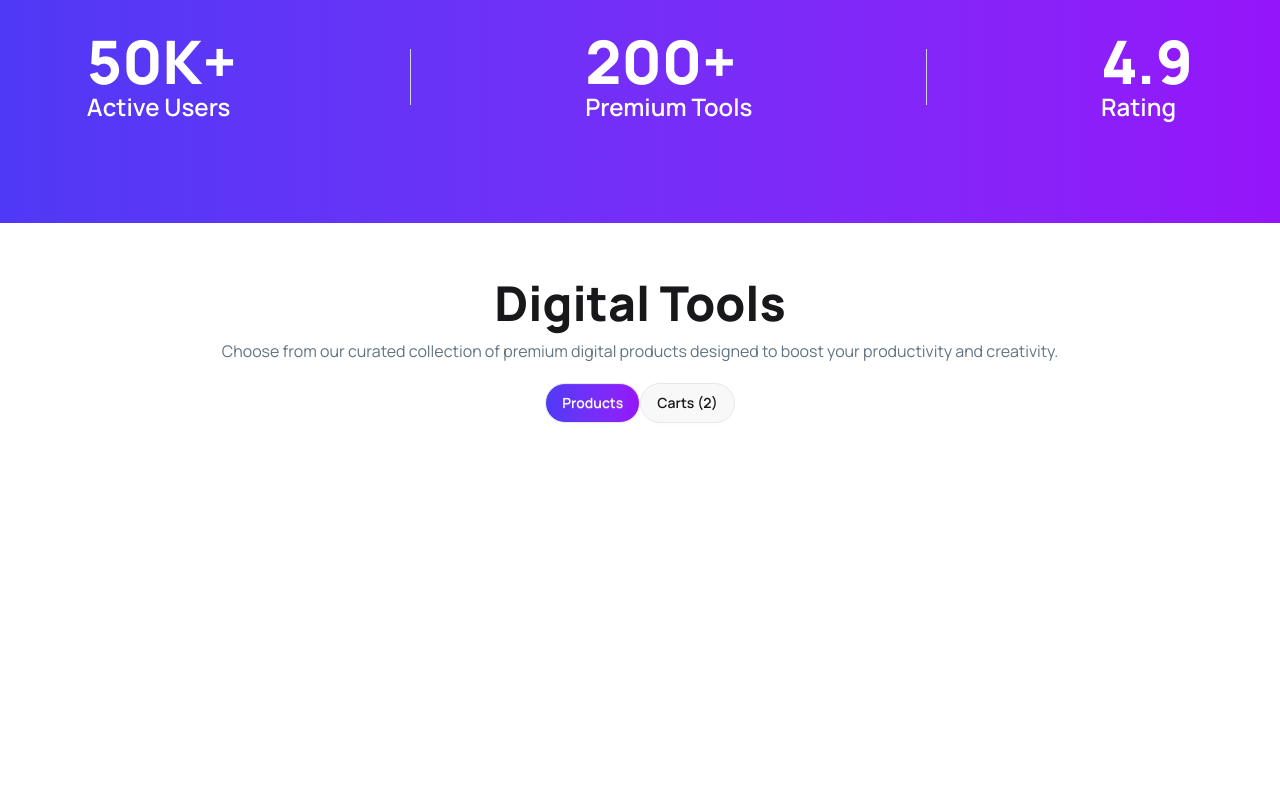
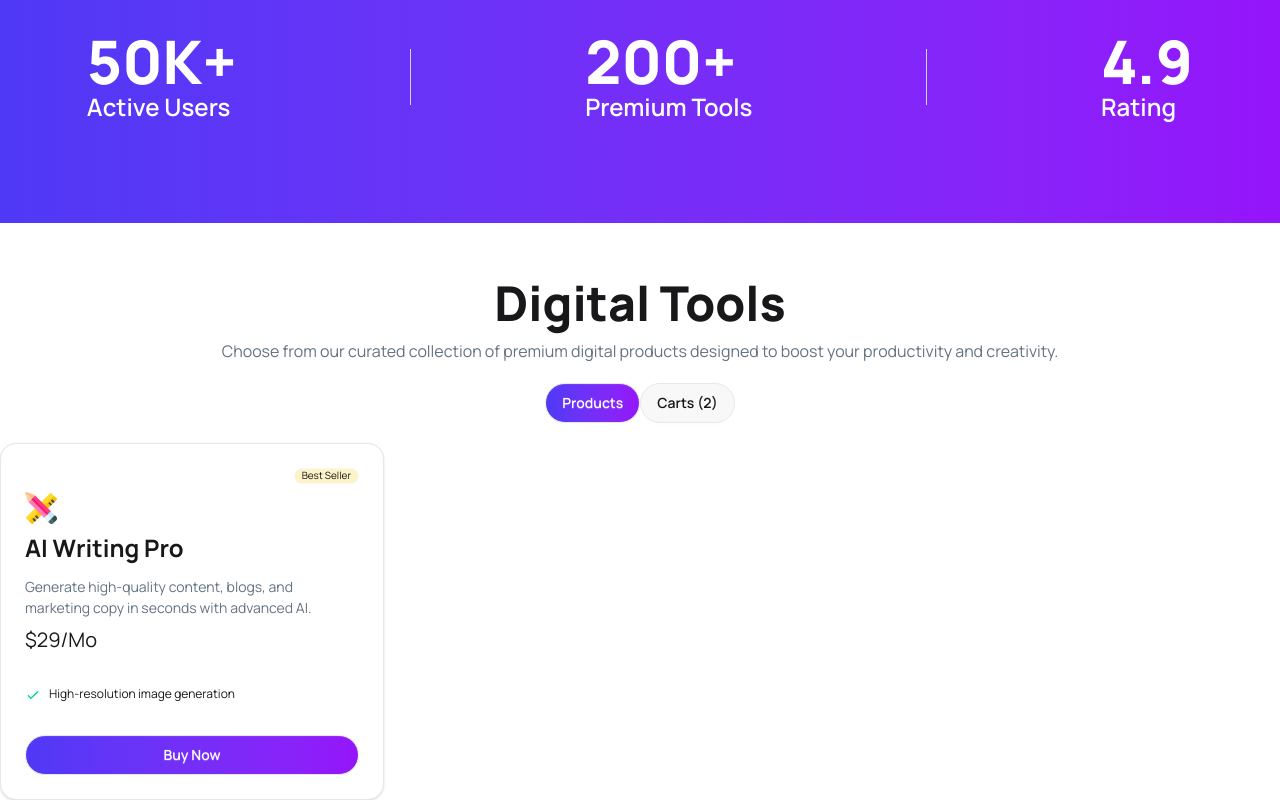
Before and after one commit to masumgaibandha/digitools-platform, a React (Vite) app: page / in a window 1280 px wide. Shown: the part 610-1410 px from the top of the page. Before the commit the page ends 1053 px from the top, so only its background shows below. Built offline with nearby package versions, Linux system fonts and the light colour scheme.

Commit message:
card added

```diff
--- /dev/null
+++ b/src/components/Products/Cards.jsx
@@ -0,0 +1,51 @@
+import React from "react";
+import badgeImg from "../../assets/products/design-tool.png"
+
+const Cards = () => {
+  return (
+    <div className=" grid lg:grid-cols-3 md:grid-cols-2 gap-5">
+      <div className="card w-96 bg-base-100 shadow-sm border border-gray-200 rounded-2xl">
+        <div className="card-body">
+          <div className="flex justify-end">
+            <span className="badge badge-xs bg-[#FEF3C6] ">Best Seller</span>
+          </div>
+          <div>
+            <img src={badgeImg} alt="" />
+          </div>
+          <div className="space-y-3">
+            <h2 className="text-2xl font-bold">AI Writing Pro</h2>
+            <p className="text-[#627382]">Generate high-quality content, blogs, and marketing copy in seconds with advanced AI.</p>
+          </div>
+          <div>
+            <span className="text-xl">$29/Mo</span>
+          </div>
+          <ul className="mt-6 flex flex-col gap-2 text-xs">
+            <li>
+              <svg
+                xmlns="http://www.w3.org/2000/svg"
+                className="size-4 me-2 inline-block text-success"
+                fill="none"
+                viewBox="0 0 24 24"
+                stroke="currentColor"
+              >
+                <path
+                  strokeLinecap="round"
+                  strokeLinejoin="round"
+                  strokeWidth="2"
+                  d="M5 13l4 4L19 7"
+                />
+              </svg>
+              <span>High-resolution image generation</span>
+            </li>
+          </ul>
+          <div className="mt-6">
+            <button className="btn bg-linear-to-r from-[#4f39f6] to-[#9514fa] text-white rounded-4xl w-full">Buy Now</button>
+          </div>
+        </div>
+      </div>
+
+    </div>
+  );
+};
+
+export default Cards;
--- a/src/components/Products/Products.jsx
+++ b/src/components/Products/Products.jsx
@@ -1,4 +1,5 @@
 import React from "react";
+import Cards from "./Cards";
 
 const Products = () => {
   return (
@@ -18,7 +19,7 @@ const Products = () => {
           Carts (2)
         </button>
       </div>
-
+        <Cards></Cards>
     </div>
   );
 };
```
